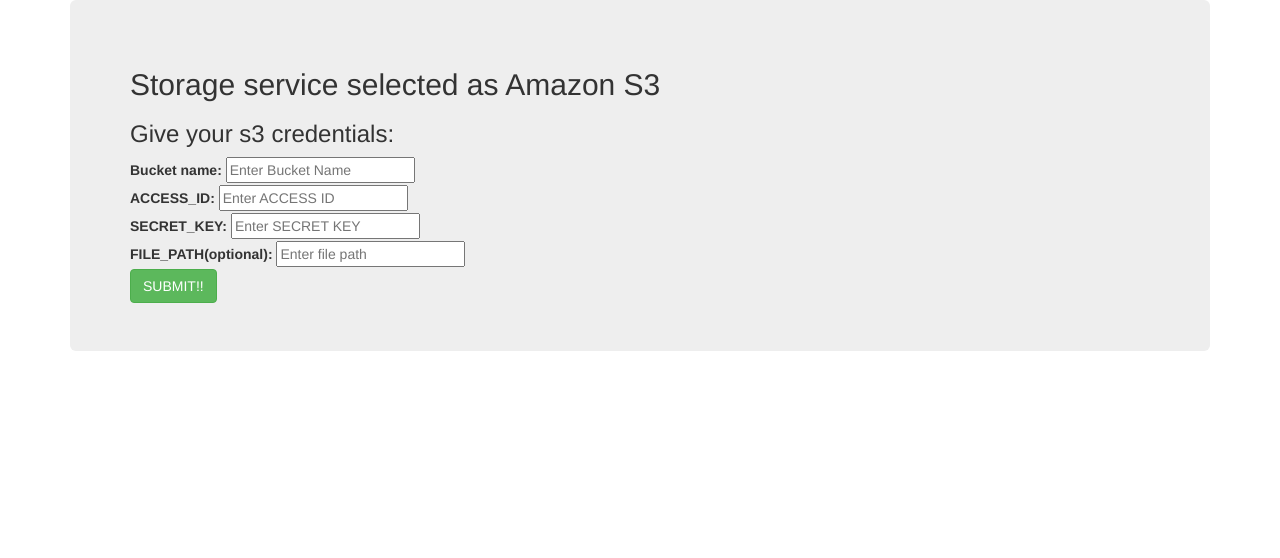
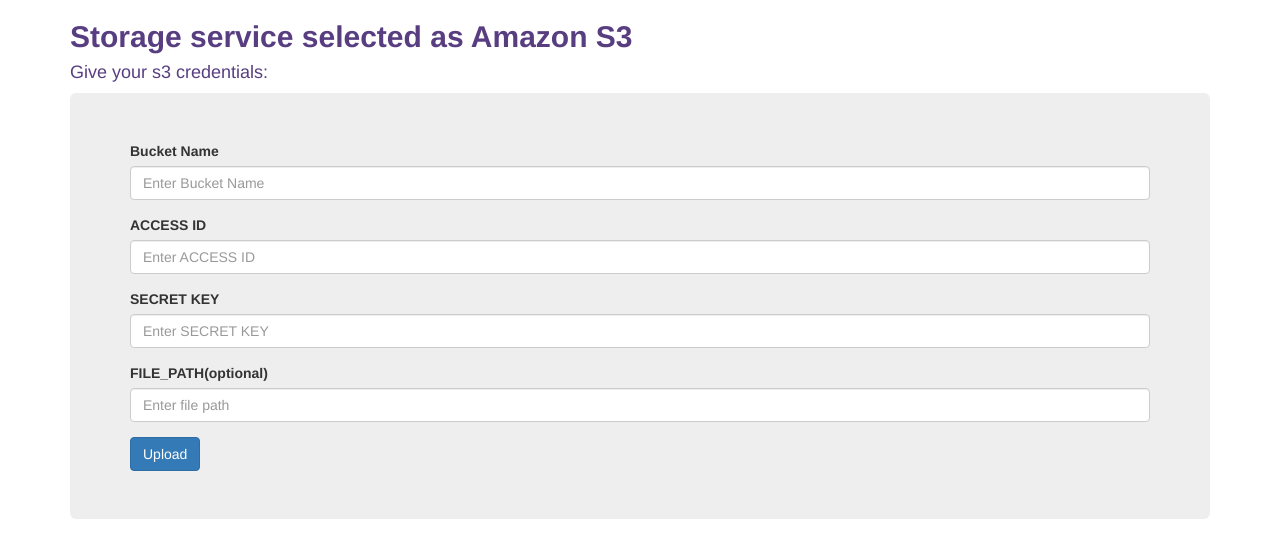
Before and after one commit to Crio-Winter-of-Doing-2021/SLICE-T1, a Django app: page /storage_source/awsS3 in a window 1280 px wide. Shown: the top 558 px of the page. Run offline with Django 3.2, Linux system fonts and the light colour scheme; some libraries are stand-ins or nearby versions.

Commit message:
Update UI

```diff
--- a/sliceT1proj/sliceT1app/templates/base.html
+++ b/sliceT1proj/sliceT1app/templates/base.html
@@ -9,6 +9,7 @@
   <link rel="stylesheet" href="https://stackpath.bootstrapcdn.com/bootstrap/3.4.1/css/bootstrap.min.css" integrity="sha384-HSMxcRTRxnN+Bdg0JdbxYKrThecOKuH5zCYotlSAcp1+c8xmyTe9GYg1l9a69psu" crossorigin="anonymous">
   <link rel="stylesheet" href="https://maxcdn.bootstrapcdn.com/font-awesome/4.7.0/css/font-awesome.min.css">
   <style media="screen">
+
        #ftr{
          padding: 20px;
        }
@@ -25,9 +26,7 @@
              opacity: 0.5;
              text-decoration: none;
            }
-       #container{
-           text-align: center;
-       }
+
        .list-wrapper{
    		  	margin:5px;
    		  	padding: 5px;
@@ -39,6 +38,13 @@
           color:red;
           font-size: 10px;
         }
+        h2{
+          color: #583e81;
+          font-weight: bold;
+        }
+        h4{
+          color: #583e81;
+        }
 
    </style>
    {% block head_block %}
@@ -48,10 +54,9 @@
 <body>
 
   <div class="container">
-
     {% block body_block %}
     {% endblock %}
-
+  </div>
 
 </body>
 </html>
--- a/sliceT1proj/sliceT1app/templates/page0.html
+++ b/sliceT1proj/sliceT1app/templates/page0.html
@@ -1,14 +1,14 @@
 {% extends "base.html" %}
 
 {% block body_block %}
+<h2>Document Library for storing documents</h2>
 <div class="jumbotron">
   {% if message %}
     <div class="alert alert-success">
       <h3>Files successfully uploaded!</h3>
     </div>
   {% endif %}
-  <h2> sliceT1 </h2>
-  <h4> Select storage service (s3 or gcs)</h4>
+  <h4>Select storage service (s3 or gcs)</h4>
   <ul>
     <li>  <p> <a href="{% url 'sliceT1app:awsS3' %}">Amazon S3</a> </p></li>
     <li>  <p> <a href="{% url 'sliceT1app:gcs' %}">Google Cloud Service</a> </p></li>
--- a/sliceT1proj/sliceT1app/templates/page1a.html
+++ b/sliceT1proj/sliceT1app/templates/page1a.html
@@ -1,30 +1,44 @@
 {% extends "base.html" %}
 
 {% block body_block %}
+
 <script type="text/javascript">
 function reset() {
   document.getElementById("s3_form").reset();
 }
 </script>
+<h2>Storage service selected as Amazon S3</h2>
+<h4>Give your s3 credentials:</h4>
 
-<div class="jumbotron">
-    <h2>Storage service selected as Amazon S3</h2>
-    <h3>Give your s3 credentials:</h3>
-    <form id="s3_form" action="/storage_source/awsS3" enctype="multipart/form-data"  method="post">
-      {% csrf_token %}
-      <label for="BUCKET">Bucket name:</label>
-      <input type="text" name="bucket" value="" placeholder="Enter Bucket Name" required>
-      <br>
-      <label for="ACCESS_ID">ACCESS_ID:</label>
-      <input type="text" name="access_id" value="" placeholder="Enter ACCESS ID" required>
-      <br>
-      <label for="SECRET_KEY">SECRET_KEY:</label>
-      <input type="text" name="secret_key" value="" placeholder="Enter SECRET KEY" required>
-      <br>
-      <label for="FILE_PATH">FILE_PATH(optional):</label>
-      <input type="text" name="object_token" value="" placeholder="Enter file path">
-      <br>
-      <button type="submit" value="add" id="button1" class="btn btn-success" onsubmit="reset()">SUBMIT!!</button>
-    </form>
+<div id="s3_form" class="jumbotron">
+  <form action="/storage_source/awsS3" enctype="multipart/form-data"  method="post">
+    {% csrf_token %}
+
+    <div class="form-group">
+      <label for="bucket">Bucket Name</label>
+      <input type="text" class="form-control" id="bucket" name="bucket" value="" placeholder="Enter Bucket Name" required>
+      <!-- <small id="emailHelp" class="form-text text-muted">We'll never share your email with anyone else.</small> -->
+    </div>
+
+    <div class="form-group">
+      <label for="access_id">ACCESS ID</label>
+      <input type="text" class="form-control" id="access_id" name="access_id" value="" placeholder="Enter ACCESS ID" required>
+    </div>
+
+    <div class="form-group">
+      <label for="secret_key">SECRET KEY</label>
+      <input type="text" class="form-control" id="secret_key" name="secret_key" value="" placeholder="Enter SECRET KEY" required>
+    </div>
+
+    <div class="form-group">
+      <label for="object_token">FILE_PATH(optional)</label>
+      <input type="text" class="form-control" id="object_token" name="object_token" value="" placeholder="Enter file path">
+    </div>
+
+    <div>
+      <button type="submit" class="btn btn-primary" onsubmit="reset()">Upload</button>
+    </div>
+
+  </form>
 </div>
 {% endblock %}
--- a/sliceT1proj/sliceT1app/templates/page2.html
+++ b/sliceT1proj/sliceT1app/templates/page2.html
@@ -8,8 +8,9 @@
   <script type="text/javascript" src="https://apis.google.com/js/api.js"></script>
 
 {% endblock %}
+
 {% block body_block %}
-
+<h2>Pick Data Source</h2>
   <nav class="navbar navbar-inverse navbar-static-top">
     <div class="container">
       <ul class="nav navbar-nav">
@@ -21,6 +22,9 @@
   </nav>
 
   {% if files %}
+  <div class="text-center">
+    <a class="btn btn-primary" href="{% url 'sliceT1app:upload' %}">Upload the files</a>
+  </div>
   <table class="table table-hover">
       <thead>
           <th>Name</th>
--- a/sliceT1proj/sliceT1app/templates/uploadToDm.html
+++ b/sliceT1proj/sliceT1app/templates/uploadToDm.html
@@ -1,5 +1,6 @@
 {% extends "base.html" %}
 {% block body_block %}
+<br>
 <form action="/upload_to_digimocker" method="POST">
   {% csrf_token %}
   <div class="jumbotron">
```
Also changed, not shown: sliceT1proj/requirements.txt (added, +44 -0 lines), sliceT1proj/sliceT1app/templates/page1b.html (+17 -13 lines), sliceT1proj/sliceT1app/templates/page3.html (+8 -6 lines), sliceT1proj/sliceT1app/templates/page4.html (+12 -5 lines), sliceT1proj/sliceT1app/templates/showDigimockerFiles.html (+5 -4 lines), sliceT1proj/db.sqlite3.
